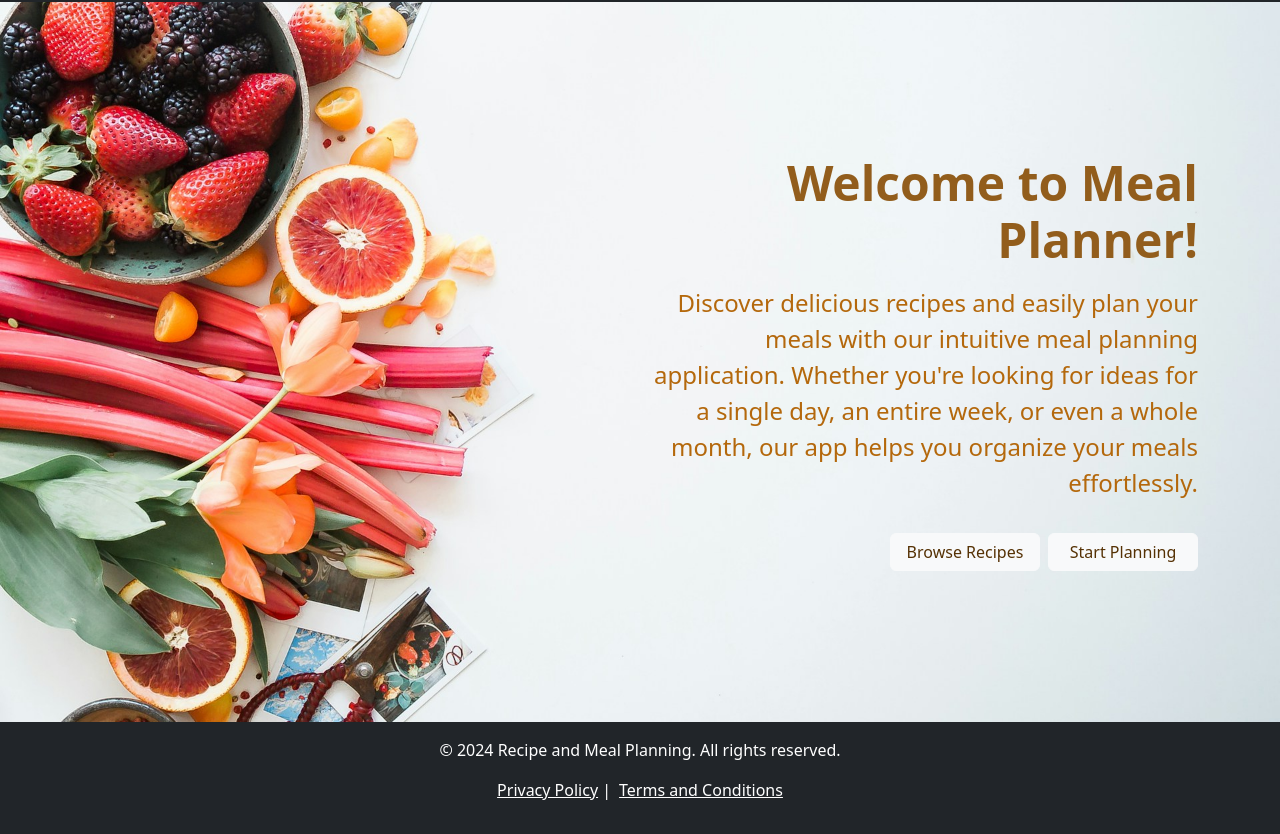
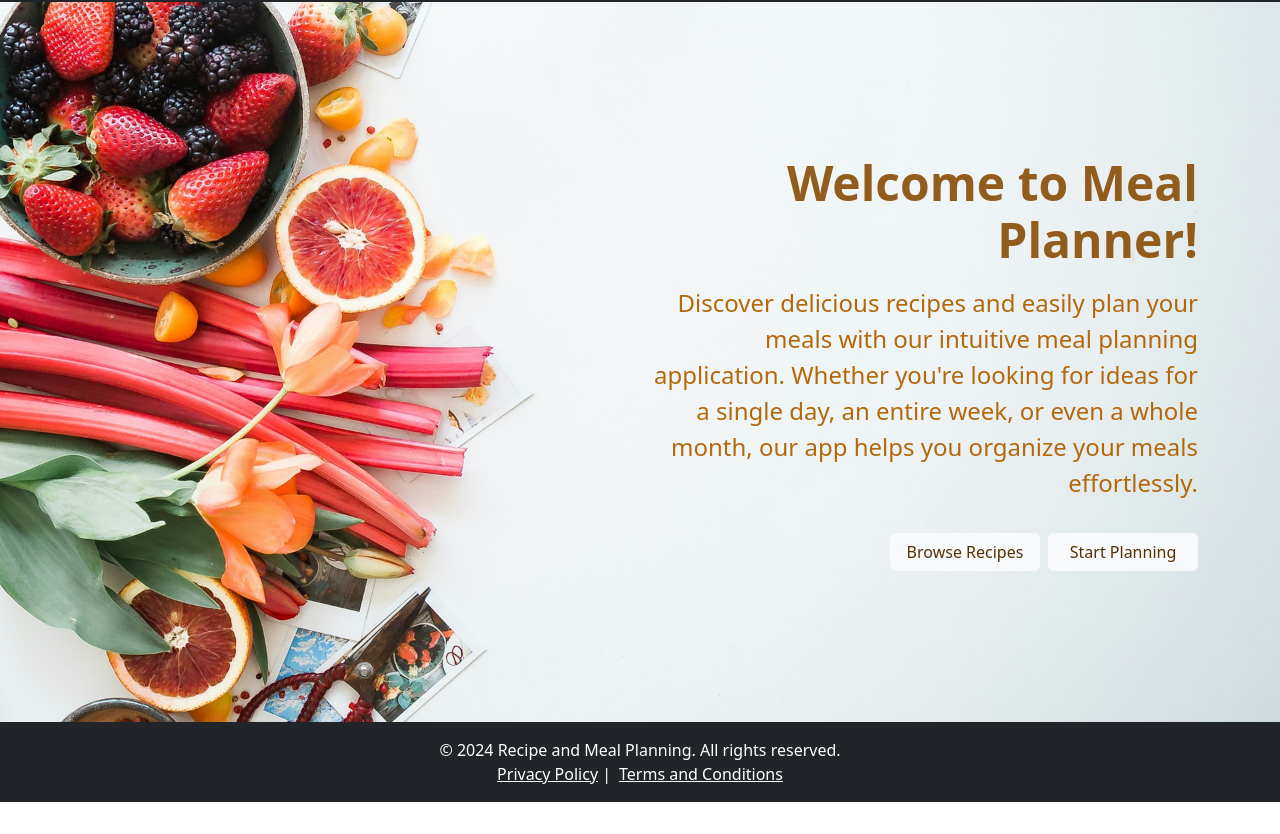
Before and after one commit to LauraaTanase/meal-planner-with-react, a React (Create React App) app: page / in a window 1280 px wide. Shown: the part 207-1041 px from the top of the page. After the commit the page ends 1009 px from the top, so only its background shows below. Built offline with nearby package versions, Linux system fonts and the light colour scheme.

Commit message:
Adding a new class to FooterComponent

```diff
--- a/src/components/FooterComponent.js
+++ b/src/components/FooterComponent.js
@@ -2,10 +2,10 @@ import React from 'react';
 
 const FooterComponent = () => {
   return (
-    <footer className="bg-dark text-white text-center py-3">
-      <div className="container-fluid">
-        <p>&copy; 2024 Recipe and Meal Planning. All rights reserved.</p>
-        <p>
+    <footer className="bg-dark text-white text-center py-3 mt-auto">
+      <div className="container">
+        <p className="mb-0">&copy; 2024 Recipe and Meal Planning. All rights reserved.</p>
+        <p className="mb-0">
           <a href="/privacy" className="text-white">Privacy Policy</a> |
           <a href="/terms" className="text-white ms-2">Terms and Conditions</a>
         </p>
@@ -13,5 +13,5 @@ const FooterComponent = () => {
     </footer>
   );
 };
-console.log(FooterComponent)
+
 export default FooterComponent;
```
